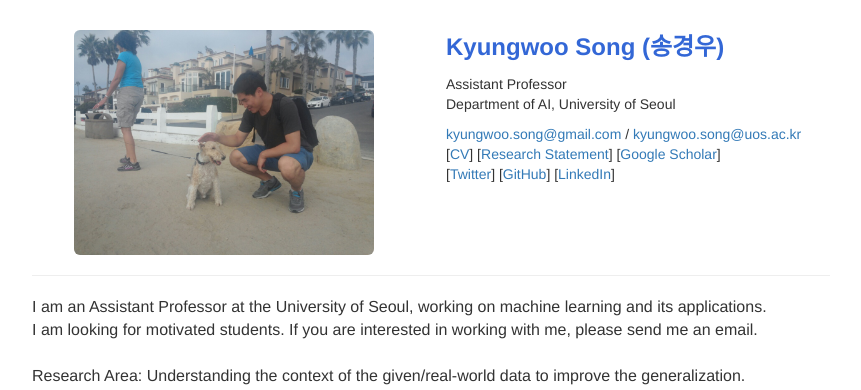
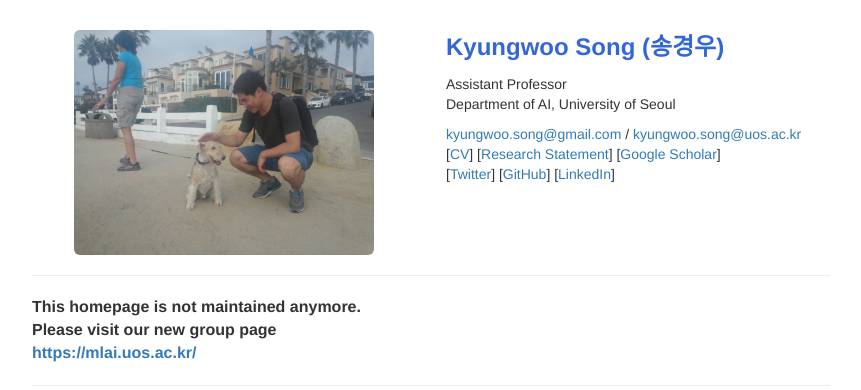
Before and after one commit to gtshs2/gtshs2.github.io, a plain HTML site: page index.html in a window 1280 px wide. Shown: the top 390 px of the page, without its empty margins (209-1070 px from the left). Drawn offline with Linux system fonts and the light colour scheme.

Commit message:
new homepage

```diff
--- a/index.html
+++ b/index.html
@@ -48,10 +48,13 @@
 
 </div>
 <p> <font size="3">
+<b> This homepage is not maintained anymore. </b><br>
+<b> Please visit our new group page </b><br>
+<a href="https://mlai.uos.ac.kr/"><b>https://mlai.uos.ac.kr/</b></a><br>
+<!--
 I am an Assistant Professor at the University of Seoul, working on machine learning and its applications. <br>
 I am looking for motivated students. If you are interested in working with me, please send me an email. <br> <br>
-Research Area: Understanding the context of the given/real-world data to improve the generalization. <br>
-Example) Invariant Representation Learning, Graph Representation Learning, Computational Social Science, Recommendation system, Transformer for NLP and Vision
+<meta http-equiv="refresh" content="5; URL=https://mlai.uos.ac.kr/" />-->
 </font>
 </p>
 <hr>
```
Also changed, not shown: 1 other file.
